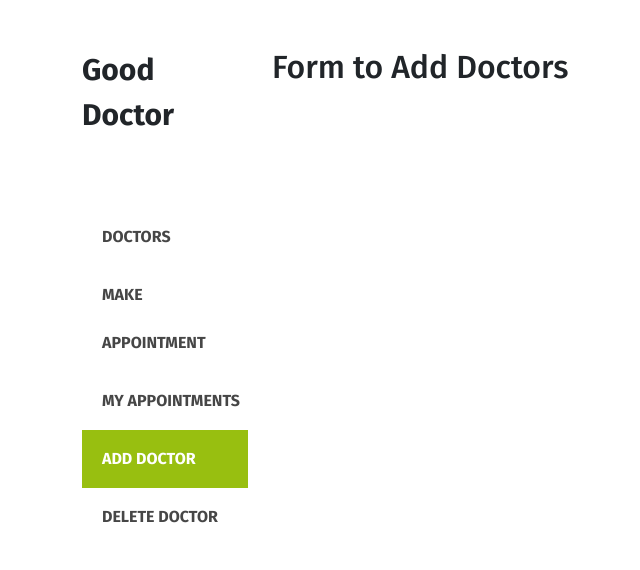
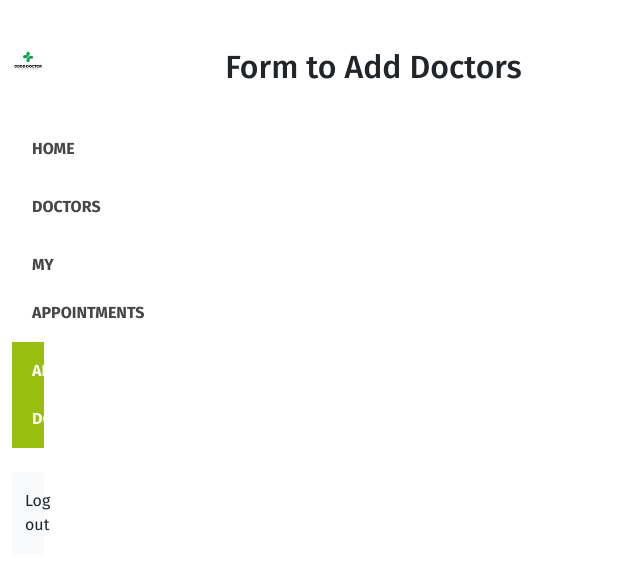
Before and after one commit to JasemDuncan/good-doctor, a React (Create React App) app in the folder frontend/: page /addDoctor in a window 1280 px wide. Shown: the top 570 px of the page, without its empty margins (0-640 px from the left). Built offline with nearby package versions, Linux system fonts and the light colour scheme; no server answers.

Commit message:
Add logo, Home page updates

```diff
--- a/frontend/src/App.js
+++ b/frontend/src/App.js
@@ -12,7 +12,7 @@ import { useSelector } from 'react-redux';
 
 function App() {
   return (
-    <div className="container">
+    <div className="container-fluid">
       <div className="row">
         <Router>
           <Routes>
@@ -22,10 +22,9 @@ function App() {
             <Route path="/deleteDoctor" element={<DeleteDoctor />} />
             <Route path="/login" element={<Login />} />
             <Route path="/register" element={<Register />} />
+            <Route path="/doctors" exact element={<Doctors />} />
             <Route path="/" exact element={<Home />} />
-            <Route path="/doctors" exact element={<Doctors />} />
             {/* <Route path="/" element={<DoctorsDetail />} /> */}
-
           </Routes>
         </Router>
       </div>
--- a/frontend/src/components/Nav.js
+++ b/frontend/src/components/Nav.js
@@ -1,24 +1,29 @@
 import React from 'react';
 import { NavLink } from 'react-router-dom';
+import PropTypes from 'prop-types';
+import Logo from './logo/Logo';
 import './Nav.css';
 
-const Nav = () => {
+const Nav = ({ handleLogOut }) => {
   return (
-    <nav>
+    <nav className="col-2">
+      <div className="my-5">
+        <Logo />
+      </div>
       <NavLink
         to="/"
         style={({ isActive }) => ({
           background: isActive ? '#98bf10' : 'none',
           color: isActive ? '#fff' : 'none'
         })}
-      >Doctors</NavLink>
+      >Home</NavLink>
       <NavLink
-        to="/makeAppointment"
+        to="/doctors"
         style={({ isActive }) => ({
           background: isActive ? '#98bf10' : 'none',
           color: isActive ? '#fff' : 'none'
         })}
-      >Make Appointment</NavLink>
+      >Doctors</NavLink>
       <NavLink
         to="/myAppointments"
         style={({ isActive }) => ({
@@ -33,29 +38,16 @@ const Nav = () => {
           color: isActive ? '#fff' : 'none'
         })}
       >Add Doctor</NavLink>
-      <NavLink
-        to="/deleteDoctor"
-        style={({ isActive }) => ({
-          background: isActive ? '#98bf10' : 'none',
-          color: isActive ? '#fff' : 'none'
-        })}
-      >Delete Doctor</NavLink>
-      {/* <NavLink
-        to="/login"
-        style={({ isActive }) => ({
-          background: isActive ? '#98bf10' : 'none',
-          color: isActive ? '#fff' : 'none'
-        })}
-      >Login</NavLink> */}
-      {/* <NavLink
-        to="/register"
-        style={({ isActive }) => ({
-          background: isActive ? '#98bf10' : 'none',
-          color: isActive ? '#fff' : 'none'
-        })}
-      >Register</NavLink> */}
+
+      <button className="btn bg-light py-3 mt-4" type="submit" onClick={handleLogOut}>
+        Log out
+      </button>
     </nav>
   )
 }
 
+Nav.propTypes = {
+  handleLogOut: PropTypes.objectOf(PropTypes.any).isRequired,
+};
+
 export default Nav
--- a/frontend/src/components/SideBar.js
+++ b/frontend/src/components/SideBar.js
@@ -4,9 +4,6 @@ import Nav from './Nav';
 export default function SideBar() {
   return (
     <div className='col-2'>
-      <div className='mt-5 logoContainer'>
-        Good Doctor
-      </div>
 
       <Nav/>
     </div>
--- /dev/null
+++ b/frontend/src/components/logo/Logo.js
@@ -0,0 +1,10 @@
+import React from 'react';
+import logo from './gooddoc.png';
+
+export default function Logo() {
+  return (
+    <div className="text-center">
+      <img className="img-fluid" src={logo} alt="Good Doctor" />
+    </div>
+  )
+}
--- a/frontend/src/pages/Home.js
+++ b/frontend/src/pages/Home.js
@@ -55,11 +55,12 @@ const Home = () => {
   };
 
   return (
-    <div>
+    <div className="row">
       <Nav handleLogOut={handleLogOut} />
-      <div className="homepage">
-        <h2 className="header-text">LATEST DOCTORS</h2>
-        <h4 className="text-muted fsize-15 mb-5">Please Select A Doctor</h4>
+
+      <div className="col-10">
+        <h2 className="mt-5 fs-1 text-center">LATEST DOCTORS</h2>
+        <h4 className="text-muted my-5 text-center">Please Select A Doctor</h4>
         <div className="d-flex fsize-5 mb-4 text-muted">
           {/* <Icons /> */}
         </div>
--- a/frontend/src/pages/Login.js
+++ b/frontend/src/pages/Login.js
@@ -2,6 +2,7 @@ import { useDispatch } from 'react-redux';
 import { useNavigate, Link } from 'react-router-dom';
 import { useState } from 'react';
 import { loginUser } from '../services/authService';
+import Logo from '../components/logo/Logo';
 
 const Login = () => {
   const navigate = useNavigate();
@@ -21,8 +22,11 @@ const Login = () => {
 
   return (
     <div className="row">
-      <form onSubmit={handleSubmit} className="col-4 mx-auto d-flex flex-column justify-content-center mt-5 pt-5">
-        <h3 className="text-center my-5">Log into Account</h3>
+      <form onSubmit={handleSubmit} className="col-3 mx-auto d-flex flex-column justify-content-center mt-5">
+        <div className="w-50 mx-auto mb-5">
+          <Logo />
+        </div>
+        {/* <h4 className="text-center my-5">Log into Account</h4> */}
         <input
           className="form-control mb-3"
           type="text"
--- a/frontend/src/pages/Register.js
+++ b/frontend/src/pages/Register.js
@@ -2,6 +2,7 @@ import React, { useState } from 'react';
 import { useNavigate, Link } from 'react-router-dom';
 import { useDispatch } from 'react-redux';
 import { createUser } from '../services/authService';
+import Logo from '../components/logo/Logo';
 
 const Register = () => {
   const dispatch = useDispatch();
@@ -31,8 +32,11 @@ const Register = () => {
 
   return (
     <div className="row">
-      <form onSubmit={handleSubmit} className="col-4 mx-auto d-flex flex-column justify-content-center mt-5">
-        <h3 className="text-center my-5">New User?</h3>
+      <form onSubmit={handleSubmit} className="col-3 mx-auto d-flex flex-column justify-content-center mt-5">
+        {/* <h3 className="text-center my-5">New User?</h3> */}
+        <div className="w-50 mx-auto mb-5">
+          <Logo />
+        </div>
         <input className="form-control mb-3" type="text" name="name" placeholder="Full Name" value={name} onChange={handleChange} required />
         <input className="form-control mb-3" type="text" name="username" placeholder="Username" value={username} onChange={handleChange} required />
         <input className="form-control mb-3" type="number" name="age" placeholder="Age" value={age} onChange={handleChange} required />
```
Also changed, not shown: frontend/src/components/logo/gooddoc.png (added), 1 other file (tests, documents, lock files or other folders).
